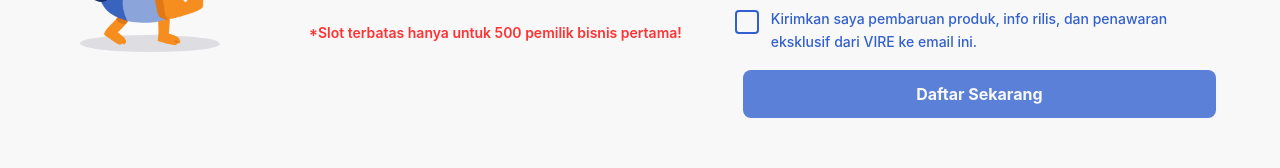
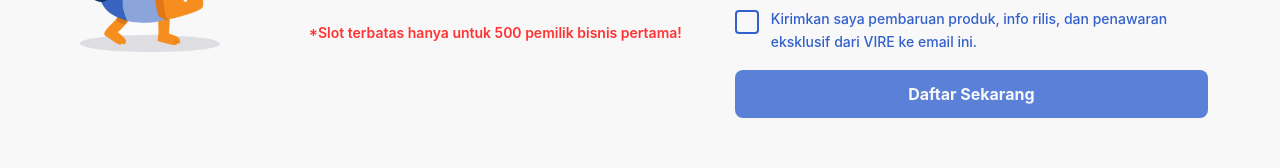
Before and after one commit to amelia-juliawati/vire-frontend, a React (Vite) app: page / in a window 1280 px wide. Shown: the part 2437-2605 px from the top of the page. Built offline with nearby package versions, Linux system fonts and the light colour scheme.

Commit message:
style : fix spacing

```diff
--- a/src/components/Hero.tsx
+++ b/src/components/Hero.tsx
@@ -3,7 +3,7 @@ import decor from '../assets/decorHero.png';
 
 function Hero() {
     return (
-        <section className="relative z-20 bg-white pt-4 pb-15 md:pt-8 md:pb-30 overflow-hidden">
+        <section className="relative z-20 bg-white pt-4 pb-20 md:pt-8 md:pb-30 overflow-hidden">
             <div className="container mx-auto px-6 md:px-12 lg:px-18 relative">
                 <div className="grid grid-cols-1 md:grid-cols-[1.2fr_1fr] gap-8 items-center">
                     {/* bagian kiri (teks dan tombol) */}
--- a/src/components/Waitlist.tsx
+++ b/src/components/Waitlist.tsx
@@ -95,7 +95,7 @@ function Waitlist() {
                             Bergabunglah sebagai early adopter Vire hari ini dan nikmati gratis biaya langganan fitur AI Analysis selama 6 bulan pertama.
                         </p>
 
-                        <p className="text-red text-sm font-semibold">
+                        <p className="mb-6 md: mb-0 text-red text-sm font-semibold">
                             *Slot terbatas hanya untuk 500 pemilik bisnis pertama!
                         </p>
                     </div>
@@ -169,7 +169,7 @@ function Waitlist() {
                             <button
                                 type="submit"
                                 disabled={status.loading}
-                                className={`w-full mx-2 py-3 rounded-lg font-bold text-white transition-all duration-300 ${status.loading ? 'bg-gray-400 cursor-not-allowed' : 'bg-blue-400 hover:bg-blue-500 hover:shadow-sm active:bg-blue-600'}`}
+                                className={`w-full py-3 rounded-lg font-bold text-white transition-all duration-300 ${status.loading ? 'bg-gray-400 cursor-not-allowed' : 'bg-blue-400 hover:bg-blue-500 hover:shadow-sm active:bg-blue-600'}`}
                             >
                                 {status.loading ? 'Memproses...' : 'Daftar Sekarang'}
                             </button>
```
